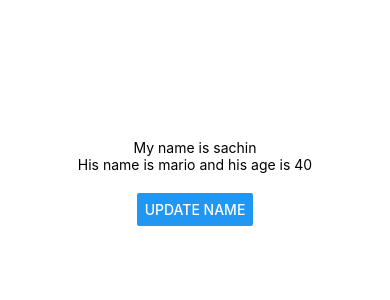
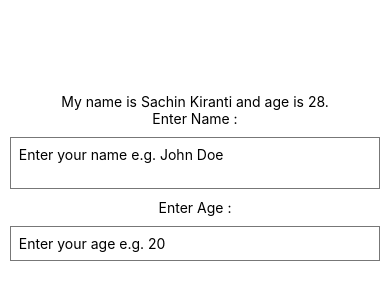
Before and after one commit to sachinkiranti/react-native-learn, a React Native app: screen / in a window 390 px wide. Shown: the part 240-540 px from the top of the page. Built offline with nearby package versions, Linux system fonts and the light colour scheme.

Commit message:
feat: usecase of text input

```diff
--- a/App.js
+++ b/App.js
@@ -1,27 +1,30 @@
 import React, { useState } from 'react';
-import { StyleSheet, Text, View, Button } from 'react-native';
+import { StyleSheet, Text, View, TextInput } from 'react-native';
 
 export default function App() {
 
-  const [name, setName] = useState('sachin')
-  const [person, setPerson] = useState({ name: 'mario', age: 40 })
-
-  const clickHandler = () => {
-    setName('Sweatas')
-    setPerson({
-      name: 'Uman',
-      age: 50
-    })
-  }
+  const [name, setName] = useState('Sachin Kiranti')
+  const [age, setAge] = useState('28')
 
   return (
     <View style={styles.container}>
-      <Text>My name is {name}</Text>
-      <Text>His name is {person.name} and his age is {person.age}</Text>
+      <Text>My name is {name} and age is {age}.</Text>
 
-      <View style={styles.buttonContainer}>
-        <Button title="Update Name" onPress={clickHandler} />
-      </View>
+      <Text>Enter Name :</Text>
+
+      <TextInput
+        multiline
+        onChangeText={(val) => setName(val)}
+        placeholder='Enter your name e.g. John Doe'
+        style={styles.input} />
+
+      <Text>Enter Age :</Text>
+
+      <TextInput
+        keyboardType='numeric'
+        onChangeText={(val) => setAge(val)}
+        placeholder='Enter your age e.g. 20'
+        style={styles.input} />
     </View>
   );
 }
@@ -35,7 +38,11 @@ const styles = StyleSheet.create({
     color: 'green'
   },
 
-  buttonContainer: {
-    marginTop: 20
+  input: {
+    borderWidth: 1,
+    borderColor: '#777',
+    padding: 8,
+    margin: 10,
+    width: '95%'
   }
 });
```
